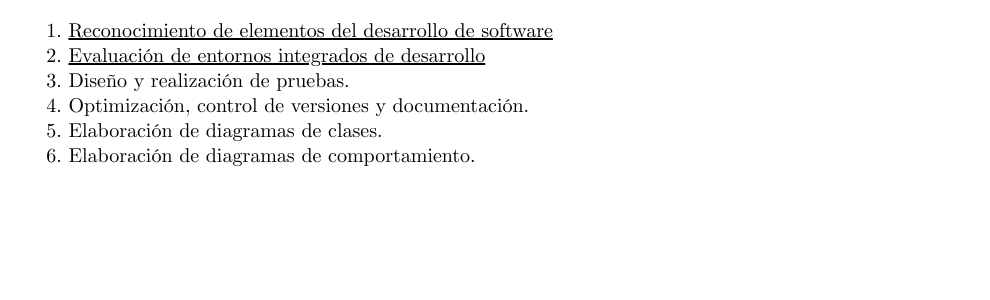
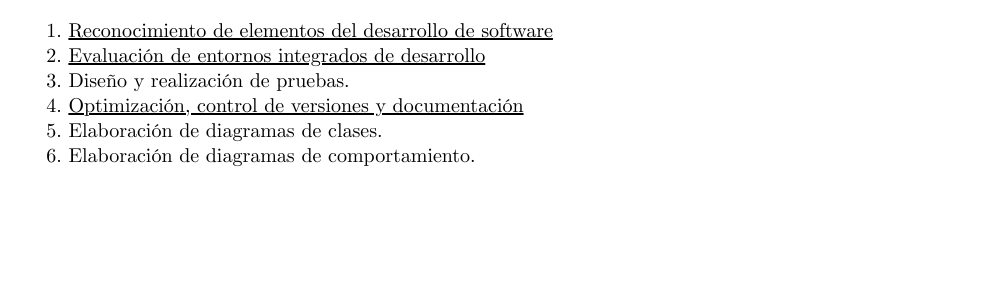
Before and after one commit to TeoRojas/teorojas.github.io, a Jekyll site: the page built from entornos-de-desarrollo/index.md, in a window 1280 px wide. Shown: the part 716-1016 px from the top of the page, without its empty margins (106-1096 px from the left). Built offline with Jekyll 4.4.1, drawn with Linux system fonts in a browser that asks for light colours; nearby versions of some CDN libraries; part of the change alters nothing that is shown.

```diff
--- a/entornos-de-desarrollo/index.md
+++ b/entornos-de-desarrollo/index.md
@@ -15,6 +15,6 @@ abstract: En Entornos de Desarrollo nos embarcaremos en una misión para domesti
 1. [Reconocimiento de elementos del desarrollo de software](/entornos-de-desarrollo/ud01/teoria/)
 2. [Evaluación de entornos integrados de desarrollo](/entornos-de-desarrollo/ud02/teoria/)
 3. Diseño y realización de pruebas.
-4. Optimización, control de versiones y documentación.
+4. [Optimización, control de versiones y documentación](/entornos-de-desarrollo/ud04/teoria/)
 5. Elaboración de diagramas de clases.
 6. Elaboración de diagramas de comportamiento.
```
